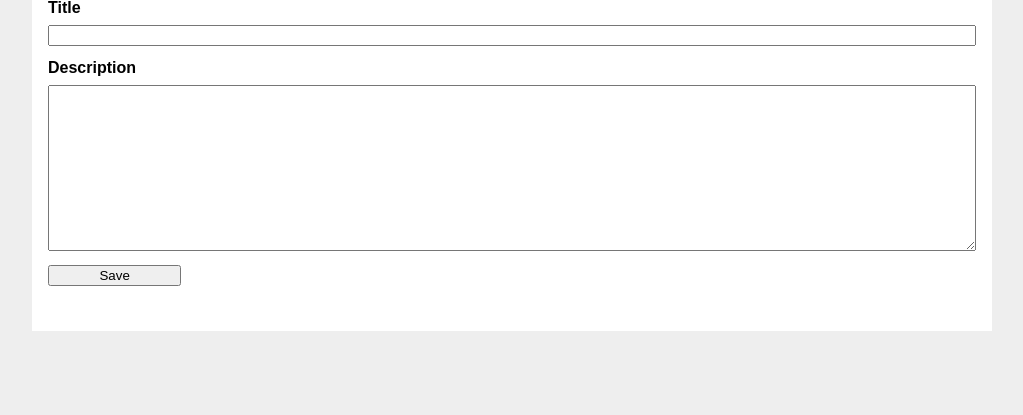
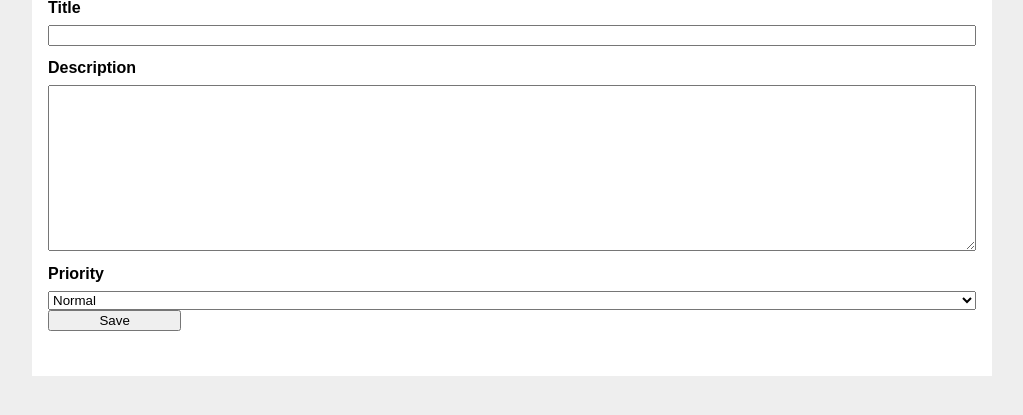
Before and after one commit to GPIG-group-B-2024/dummy-todo, a Flask app: page /create in a window 1280 px wide. Shown: the part 115-530 px from the top of the page, without its empty margins (128-1151 px from the left). Run offline with Flask 3, Linux system fonts and the light colour scheme; a user stored in the database is signed in; data comes from the database, SQL or seed files in the repository.

Commit message:
Add priority support to TODOs with badge display and styling

```diff
--- a/todo/schema.sql
+++ b/todo/schema.sql
@@ -11,5 +11,6 @@ CREATE TABLE task (
     description TEXT,
     created TIMESTAMP NOT NULL DEFAULT CURRENT_TIMESTAMP,
     completed BOOLEAN NOT NULL DEFAULT 0,
+    priority TEXT NOT NULL DEFAULT 'normal',
     FOREIGN KEY (user_id) REFERENCES user (id)
 );
--- a/todo/static/style.css
+++ b/todo/static/style.css
@@ -24,3 +24,17 @@ nav ul li a, nav ul li span, header .action { display: block; padding: 0.5rem; }
 .content textarea { min-height: 12em; resize: vertical; }
 input.danger { color: #cc2f2e; }
 input[type=submit] { align-self: start; min-width: 10em; }
+
+/* Priority badges */
+.priority-badge {
+    display: inline-block;
+    padding: 2px 8px;
+    margin-left: 8px;
+    font-size: 0.85em;
+    border-radius: 12px;
+    font-weight: bold;
+    color: #fff;
+}
+.priority-critical { background: #cc2f2e; }
+.priority-normal { background: #377ba8; }
+.priority-least-priority { background: #999; }
--- a/todo/templates/todo/create.html
+++ b/todo/templates/todo/create.html
@@ -10,6 +10,12 @@
         <input name="title" id="title" required>
         <label for="description">Description</label>
         <textarea name="description" id="description"></textarea>
+        <label for="priority">Priority</label>
+        <select name="priority" id="priority">
+            <option value="critical">Critical</option>
+            <option value="normal" selected>Normal</option>
+            <option value="least priority">Least priority</option>
+        </select>
         <input type="submit" value="Save">
     </form>
 {% endblock %}
--- a/todo/templates/todo/index.html
+++ b/todo/templates/todo/index.html
@@ -10,7 +10,9 @@
         <article class="task">
             <header>
                 <div>
-                    <h1>{{ task['title'] }}</h1>
+                    <h1>{{ task['title'] }}
+                        <span class="priority-badge priority-{{ task['priority'].replace(' ', '-') }}">{{ task['priority']|capitalize }}</span>
+                    </h1>
                     <div class="about">Created on {{ task['created'].strftime('%Y-%m-%d') }}</div>
                 </div>
                 <a class="action" href="{{ url_for('todo.update', id=task['id']) }}">Edit</a>
--- a/todo/templates/todo/update.html
+++ b/todo/templates/todo/update.html
@@ -12,6 +12,12 @@
         <textarea name="description" id="description">{{ task['description'] }}</textarea>
         <label for="completed">Completed</label>
         <input type="checkbox" name="completed" id="completed" {{ 'checked' if task['completed'] }}>
+        <label for="priority">Priority</label>
+        <select name="priority" id="priority">
+            <option value="critical" {% if task['priority']=='critical' %}selected{% endif %}>Critical</option>
+            <option value="normal" {% if task['priority']=='normal' %}selected{% endif %}>Normal</option>
+            <option value="least priority" {% if task['priority']=='least priority' %}selected{% endif %}>Least priority</option>
+        </select>
         <input type="submit" value="Save">
     </form>
     <hr>
--- a/todo/todo.py
+++ b/todo/todo.py
@@ -10,10 +10,9 @@ bp = Blueprint('todo', __name__)
 
 @bp.route('/')
 def index():
-
     db = get_db()
     tasks = db.execute(
-        'SELECT t.id, title, description, created, completed'
+        'SELECT t.id, title, description, created, completed, priority'
         ' FROM task t JOIN user u ON t.user_id = u.id'
         ' WHERE t.user_id = ?'
         ' ORDER BY created DESC',
@@ -30,19 +29,22 @@ def create():
     if request.method == 'POST':
         title = request.form['title']
         description = request.form['description']
+        priority = request.form.get('priority', 'normal')
         error = None
 
         if not title:
             error = 'Title is required.'
+        if priority not in ('critical', 'normal', 'least priority'):
+            error = 'Invalid priority.'
 
         if error is not None:
             flash(error)
         else:
             db = get_db()
             db.execute(
-                'INSERT INTO task (title, description, user_id)'
-                ' VALUES (?, ?, ?)',
-                (title, description, g.user['id'])
+                'INSERT INTO task (title, description, user_id, priority)'
+                ' VALUES (?, ?, ?, ?)',
+                (title, description, g.user['id'], priority)
             )
             db.commit()
             return redirect(url_for('todo.index'))
@@ -51,7 +53,7 @@ def create():
 
 def get_task(id, check_user=True):
     task = get_db().execute(
-        'SELECT t.id, title, description, created, completed, user_id'
+        'SELECT t.id, title, description, created, completed, priority, user_id'
         ' FROM task t JOIN user u ON t.user_id = u.id'
         ' WHERE t.id = ?',
         (id,)
@@ -74,19 +76,22 @@ def update(id):
         title = request.form['title']
         description = request.form['description']
         completed = True if request.form.get('completed') == 'on' else False
+        priority = request.form.get('priority', 'normal')
         error = None
 
         if not title:
             error = 'Title is required.'
+        if priority not in ('critical', 'normal', 'least priority'):
+            error = 'Invalid priority.'
 
         if error is not None:
             flash(error)
         else:
             db = get_db()
             db.execute(
-                'UPDATE task SET title = ?, description = ?, completed = ?'
+                'UPDATE task SET title = ?, description = ?, completed = ?, priority = ?'
                 ' WHERE id = ?',
-                (title, description, completed, id)
+                (title, description, completed, priority, id)
             )
             db.commit()
             return redirect(url_for('todo.index'))
```
